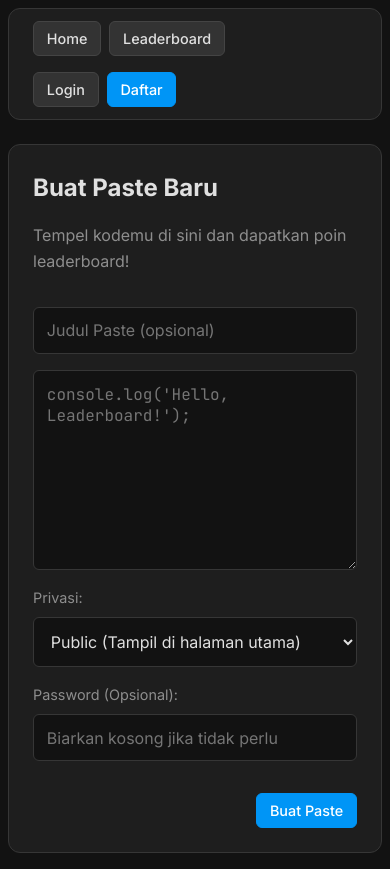
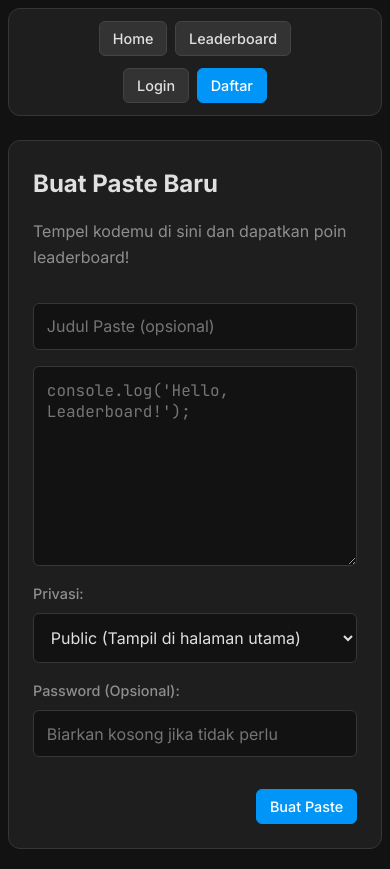
Before and after one commit to Sannvenzaro/pastalinkk, a website: page pastalink/views/new.html in a window 390 px wide. Drawn offline with Linux system fonts and the light colour scheme; files that its build step writes are made by us from their sources; no server answers; files whose address does not match are found by name.

Commit message:
Add files via upload

```diff
--- a/pastalink/public/css/global.css
+++ b/pastalink/public/css/global.css
@@ -1,4 +1,4 @@
-/* global.css (FIXED - Final Version) */
+/* global.css (FINAL FIX for Navbar) */
 
 @import url('https://fonts.googleapis.com/css2?family=Inter:wght@400;500;700&family=JetBrains+Mono:wght@400;700&display=swap');
 
@@ -17,21 +17,16 @@
 }
 
 * { box-sizing: border-box; margin: 0; padding: 0; }
-
 body {
     font-family: var(--font-sans);
     background-color: var(--bg-color);
     color: var(--text-color);
     line-height: 1.6;
-    /* FIX UTAMA: Memaksa teks untuk wrap di seluruh halaman */
     overflow-wrap: break-word;
-    word-wrap: break-word; /* Alias untuk browser lama */
+    word-wrap: break-word;
 }
-
 a { color: var(--primary-color); text-decoration: none; transition: color 0.2s; }
 a:hover { color: #47b5ff; }
-
-/* FIX: Memastikan semua heading juga mengikuti aturan word-wrap */
 h1,h2,h3 {
     color: var(--text-color);
     margin-bottom: 1rem;
@@ -39,7 +34,6 @@ h1,h2,h3 {
     overflow-wrap: break-word;
     word-wrap: break-word;
 }
-
 img { max-width: 100%; height: auto; display: block; }
 .page-wrapper { max-width: 1200px; margin: 1rem auto; padding: 0 1rem; }
 .container { width: 100%; padding: var(--container-padding); background-color: var(--surface-color); border: 1px solid var(--border-color); border-radius: 12px; }
@@ -51,7 +45,7 @@ img { max-width: 100%; height: auto; display: block; }
     align-items: center;
     justify-content: space-between;
     gap: 1rem;
-    flex-wrap: wrap;
+    flex-wrap: wrap; /* wrap tetap ada untuk layar tablet/medium */
     padding: 0.75rem 1.5rem;
     background-color: var(--surface-color);
     border: 1px solid var(--border-color);
@@ -86,30 +80,9 @@ img { max-width: 100%; height: auto; display: block; }
 .btn-subtle:hover { color: var(--text-color); }
 
 /* --- Forms (Global) --- */
-.form-container input,
-.form-container textarea,
-.form-container select {
-    width: 100%;
-    padding: 0.8rem;
-    background-color: var(--bg-color);
-    border: 1px solid var(--border-color);
-    border-radius: 6px;
-    color: var(--text-color);
-    font-family: var(--font-sans);
-    font-size: 1rem;
-    transition: border-color 0.2s;
-}
-
-.form-container input:focus,
-.form-container textarea:focus,
-.form-container select:focus {
-    border-color: var(--primary-color);
-    outline: none;
-}
-.form-container textarea {
-    font-family: var(--font-mono);
-    resize: vertical;
-}
+.form-container input, .form-container textarea, .form-container select { width: 100%; padding: 0.8rem; background-color: var(--bg-color); border: 1px solid var(--border-color); border-radius: 6px; color: var(--text-color); font-family: var(--font-sans); font-size: 1rem; transition: border-color 0.2s; }
+.form-container input:focus, .form-container textarea:focus, .form-container select:focus { border-color: var(--primary-color); outline: none; }
+.form-container textarea { font-family: var(--font-mono); resize: vertical; }
 
 /* --- Badge --- */
 .badge-container { display: inline-flex; align-items: center; gap: 0.3rem; }
@@ -131,8 +104,32 @@ img { max-width: 100%; height: auto; display: block; }
     .page-wrapper { padding: 0 0.5rem; margin-top: 0.5rem; }
     .container { padding: 1.5rem; }
 }
+
 @media (max-width: 480px) {
     h1 { font-size: 1.5rem; }
-    .navbar-right-section { gap: 0.75rem; }
     .btn { padding: 0.5rem 0.8rem; font-size: 0.9rem; }
 }
+
+/*
+  FIX TERAKHIR UNTUK NAVBAR MOBILE
+  Breakpoint dipilih di 600px, di mana layout biasanya mulai rusak.
+*/
+@media (max-width: 600px) {
+    #navbar {
+        flex-direction: column; /* Mengubah navbar menjadi layout vertikal */
+        align-items: stretch; /* Membuat setiap item mengambil lebar penuh */
+        gap: 0.75rem; /* Mengatur jarak antar baris */
+    }
+
+    /* Membuat kedua grup (kiri & kanan) mengambil lebar penuh */
+    .navbar-left-section,
+    .navbar-right-section {
+        width: 100%;
+        justify-content: center; /* Menengahkan tombol di dalam barisnya */
+    }
+
+    /* Membuat tombol "Buat Paste" mengisi ruang agar lebih menonjol */
+    .navbar-right-section .btn-primary {
+        flex-grow: 1;
+    }
+}
--- a/pastalink/public/css/paste.css
+++ b/pastalink/public/css/paste.css
@@ -1,5 +1,5 @@
-/* Styles for view.html, new.html, edit.html */
-/* NOTE: Form styles have been moved to global.css */
+/* paste.css (FINAL VERSION) */
+/* NOTE: Form styles dasar ada di global.css */
 
 /* --- View Paste --- */
 #paste-view-container header { display: flex; justify-content: space-between; align-items: flex-start; flex-wrap: wrap; gap: 1rem; margin-bottom: 1.5rem; padding-bottom: 1.5rem; border-bottom: 1px solid var(--border-color); }
@@ -22,13 +22,26 @@
 .code-container pre code { font-family: var(--font-mono); padding: 1.5rem !important; }
 .mention-link { background-color: rgba(0, 149, 246, 0.15); padding: 0.1em 0.3em; border-radius: 4px; }
 
-/* --- Form Paste Specifics --- */
+/* --- Form Styles --- */
 .form-container { display: flex; flex-direction: column; gap: 1rem; }
-/* Textarea di halaman paste dibuat lebih tinggi */
 .form-container textarea { min-height: 200px; }
 .form-options { display: flex; gap: 1rem; flex-wrap: wrap; }
-.form-group { flex: 1; min-width: 200px; }
-.form-group label { display: block; margin-bottom: 0.5rem; color: var(--text-muted-color); font-size: 0.9rem; }
+
+/* FIX UTAMA: Aturan untuk layout label dan input yang konsisten */
+.form-group {
+    display: flex;
+    flex-direction: column; /* Membuat label di atas, input di bawah */
+    gap: 0.5rem; /* Memberi jarak antara label dan input */
+    flex: 1;
+    min-width: 200px;
+}
+
+.form-group label {
+    color: var(--text-muted-color);
+    font-size: 0.9rem;
+    font-weight: 500;
+}
+
 .form-actions { display: flex; justify-content: flex-end; gap: 1rem; margin-top: 1rem; }
 
 @media (max-width: 480px) {
```
